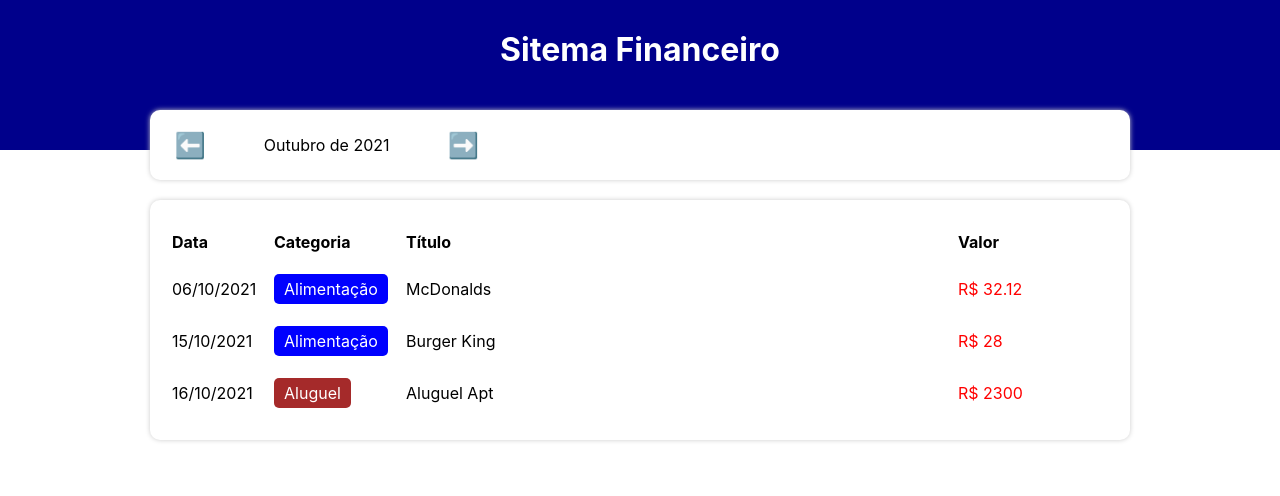
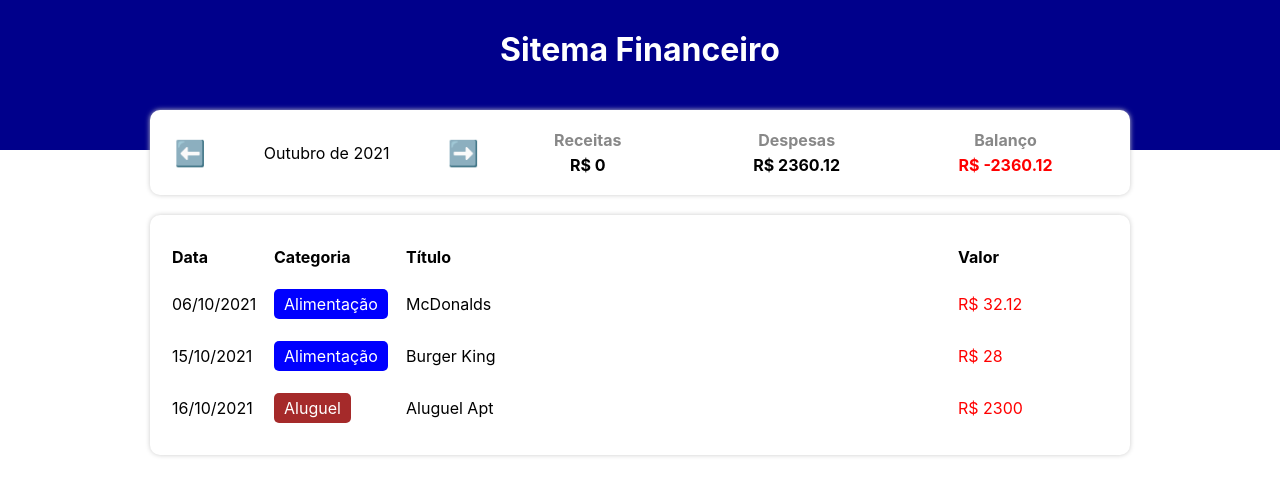
Before and after one commit to arthuryan08/5Projects5Days-ExpenseTracker, a React (Create React App) app: page / in a window 1280 px wide. Shown: the top 496 px of the page. Built offline with nearby package versions, Linux system fonts and the light colour scheme.

Commit message:
Info Area done
info area with calculation function done, colors and more

```diff
--- a/src/App.tsx
+++ b/src/App.tsx
@@ -12,10 +12,32 @@ const App = () => {
   const [list, setList] = useState(items);
   const [filteredList, setFilteredList] = useState<Item[]>([])
   const [currentMonth, setCurrentMonth] = useState(getCurrentMonth());
+  const [income, setIncome] = useState(0)
+  const [expense, setExpense] = useState(0)
 
   useEffect(()=>{
     setFilteredList(filterListByMonth(list, currentMonth))
   }, [list, currentMonth]);
+
+  useEffect(()=>{
+    let incomeCount = 0;
+    let expenseCount = 0;
+
+    for (let i in filteredList){
+      if(categories[filteredList[i].category].expense) {
+        expenseCount += filteredList[i].value;
+      } else {
+        incomeCount += filteredList[i].value;
+      }
+    }
+
+    setIncome(incomeCount);
+    setExpense(expenseCount);
+  }, [filteredList])
+
+  const handleMonthChange = (newMonth: string) => {
+    setCurrentMonth(newMonth)
+  }
 
   return (
     <C.Container>
@@ -26,7 +48,12 @@ const App = () => {
 
         {/* Area de informações */}
 
-        <InfoArea currentMonth={currentMonth}/>
+        <InfoArea
+          currentMonth={currentMonth}
+          onMonthChange={handleMonthChange}
+          income={income}
+          expense={expense}
+        />
 
         <TableArea list={filteredList}/>
 
--- a/src/components/InfoArea/index.tsx
+++ b/src/components/InfoArea/index.tsx
@@ -1,20 +1,28 @@
-import * as C from './styles'
-import { formatCurrentMonth } from '../../helpers/dateFilter'
+import * as C from "./styles";
+import { formatCurrentMonth } from "../../helpers/dateFilter";
+import { ResumeItem } from '../ResumeItem'
 
 type Props = {
   currentMonth: string;
-}
+  onMonthChange: (newMonth: string) => void;
+  income: number;
+  expense: number;
+};
 
-export const InfoArea = ({ currentMonth }: Props) => {
-    const handlePrevMonth = () => {
-      let [year, month] = currentMonth.split('-')
-      let currentDate = new Date(parseInt(year), parseInt(month) - 1, 1)
-      currentDate.setMonth( currentDate.getMonth() - 1 )
-    }
+export const InfoArea = ({ currentMonth, onMonthChange, income, expense }: Props) => {
+  const handlePrevMonth = () => {
+    let [year, month] = currentMonth.split("-");
+    let currentDate = new Date(parseInt(year), parseInt(month) - 1, 1);
+    currentDate.setMonth(currentDate.getMonth() - 1);
+    onMonthChange(`${currentDate.getFullYear()}-${currentDate.getMonth() + 1}`);
+  };
 
-    const handleNextMonth = () => {
-
-    }
+  const handleNextMonth = () => {
+    let [year, month] = currentMonth.split("-");
+    let currentDate = new Date(parseInt(year), parseInt(month) - 1, 1);
+    currentDate.setMonth(currentDate.getMonth() + 1);
+    onMonthChange(`${currentDate.getFullYear()}-${currentDate.getMonth() + 1}`);
+  };
 
   return (
     <C.Container>
@@ -24,8 +32,14 @@ export const InfoArea = ({ currentMonth }: Props) => {
         <C.MonthArrow onClick={handleNextMonth}>➡️</C.MonthArrow>
       </C.MonthArea>
       <C.ResumeArea>
-
+        <ResumeItem title='Receitas' value={income} />
+        <ResumeItem title='Despesas' value ={expense} />
+        <ResumeItem
+          title='Balanço'
+          value={income - expense}
+          color={(income - expense) < 0 ? 'red' : 'green'}
+        />
       </C.ResumeArea>
     </C.Container>
-  )
-}
+  );
+};
--- /dev/null
+++ b/src/components/ResumeItem/index.tsx
@@ -0,0 +1,16 @@
+import * as C from './styles'
+
+type Props = {
+  title: string;
+  value: number;
+  color?: string;
+}
+
+export const ResumeItem = ({ title, value, color }: Props) => {
+  return(
+    <C.Container>
+      <C.Title>{title}</C.Title>
+      <C.Info color={color}>R$ {value}</C.Info>
+    </C.Container>
+  )
+}
--- /dev/null
+++ b/src/components/ResumeItem/styles.ts
@@ -0,0 +1,18 @@
+import styled from "styled-components";
+
+export const Container = styled.div`
+  flex: 1;
+`
+
+export const Title = styled.div`
+  text-align: center;
+  font-weight: bold;
+  color: #888;
+  margin-bottom: 5px;
+`
+
+export const Info = styled.div<{ color?: string }>`
+  text-align: center;
+  font-weight: bold;
+  color: ${props => props.color ?? '#000'};
+`
```
